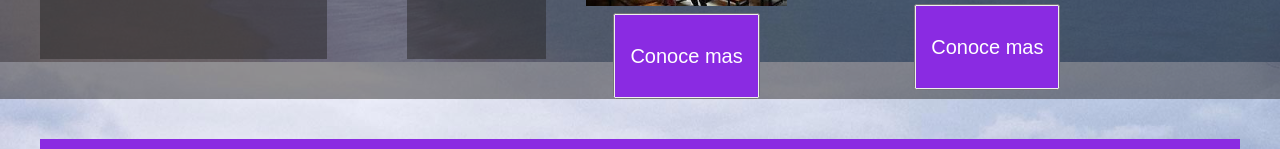
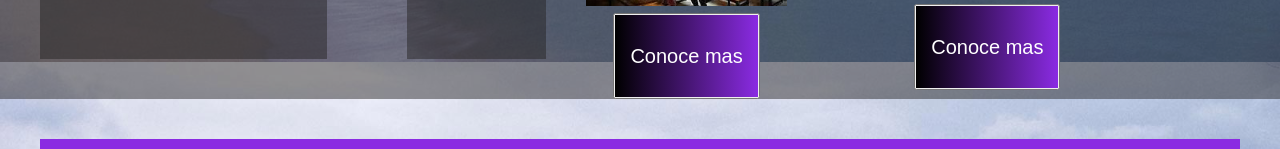
Before and after one commit to Ferignsan/Proyect, a plain HTML site: page index.html in a window 1280 px wide. Shown: the part 898-1047 px from the top of the page. Drawn offline with Linux system fonts and the light colour scheme.

Commit message:
Animo botones

```diff
--- a/css/style.css
+++ b/css/style.css
@@ -129,10 +129,15 @@ a{
     }
 
 
-button li{
-	background-color: blueviolet;
+.button li{
+	background-image: linear-gradient(to left, blueviolet, black);
 	border-style: none;
     padding: 1px 15px;
+    transition: all 1s;
+}
+
+.button:hover {
+	transform: scale(1.1);
 }
 
 h3{
--- a/index.html
+++ b/index.html
@@ -46,9 +46,11 @@
 			<img src="./assets/img/feria.jfif" alt="logo feria">
 			<img src="./assets/img/burger.jpg" alt="logo burger">
 			<img src="./assets/img/mesas.jpg" alt="logo mesas"><br>
+			<div class="button">
 			    <button>
 			        <li><a href="./pages/comidas.html">Conoce mas</a></li>
 			    </button>
+			</div>
 		</div>
 		<br>
 		<div>
@@ -56,9 +58,11 @@
 			<img src="./assets/img/puente.jfif" alt="logo puente">
 			<img src="./assets/img/planeta.jfif" alt="logo planeta">
 			<img src="./assets/img/rosa.jfif" alt="logo rosa"><br>
+			<div class="button">
 			    <button>
 			        <li><a href="./pages/turismo.html">Conoce mas</a></li>
 			    </button>
+			</div>
 		</div>
 		<br>
 		<!-- lista ordenada -->
```
Lines whose indentation alone changed are shown as unchanged.
